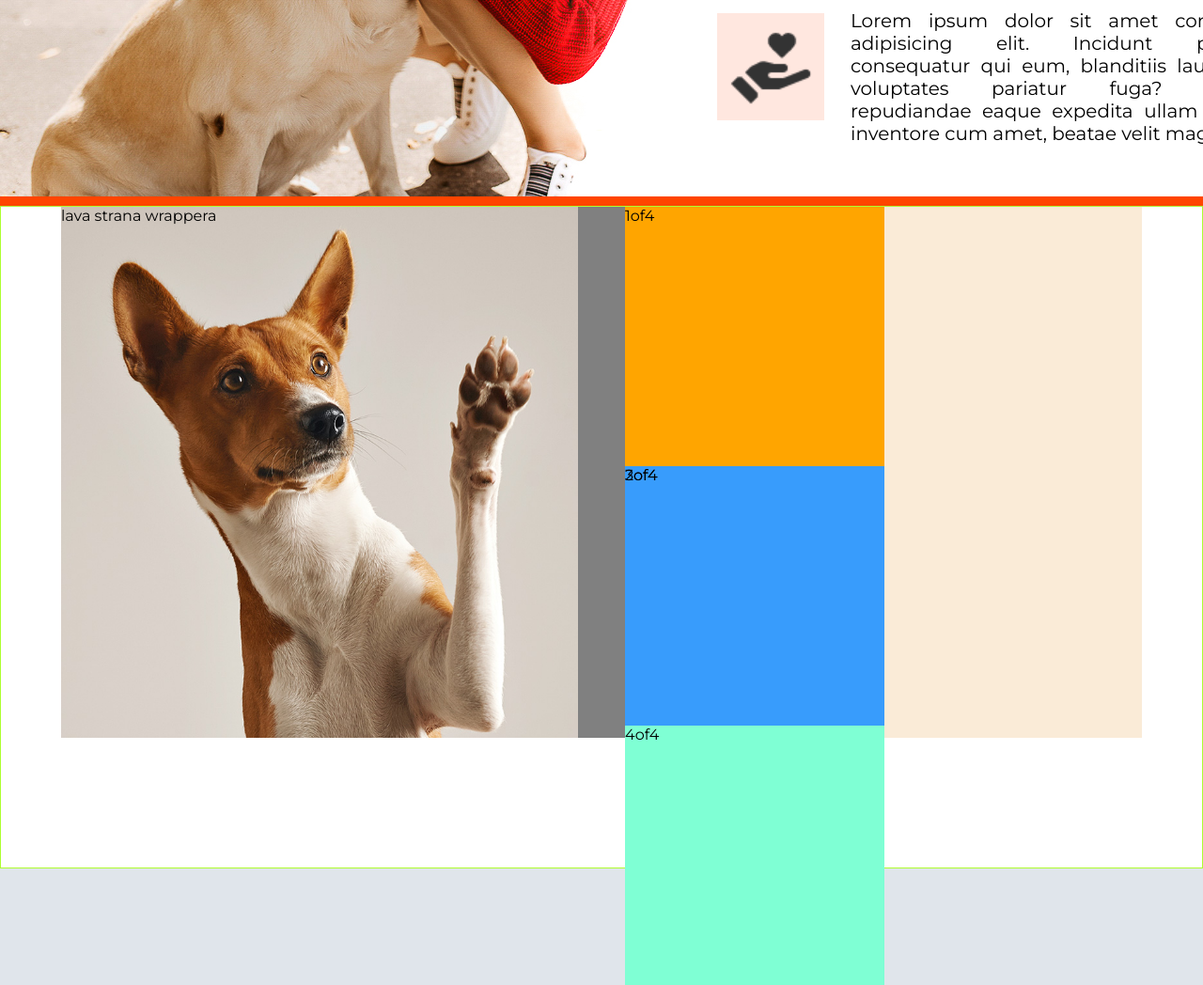
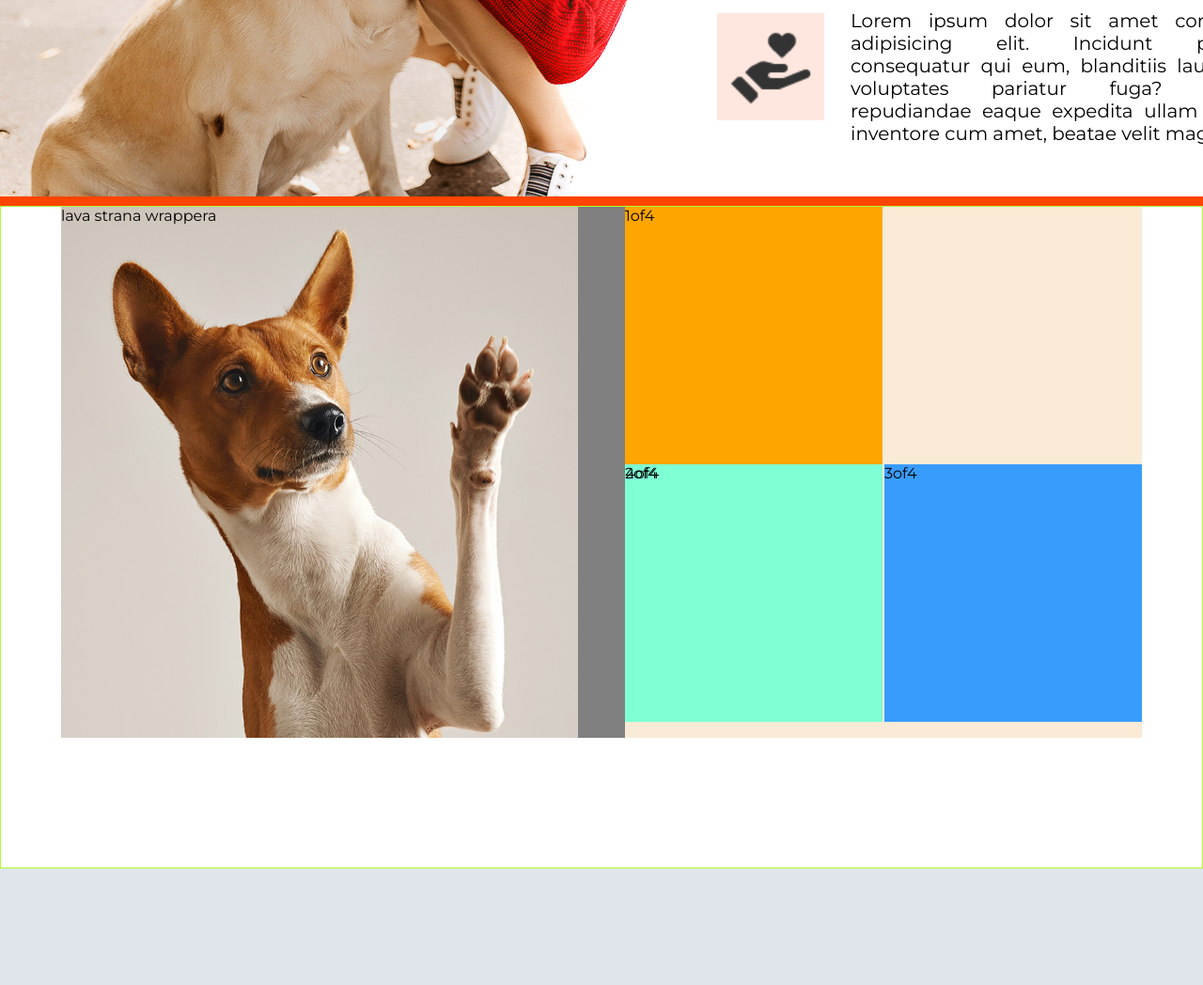
Before and after one commit to matejvalocky/WEB-UTULOK, a plain HTML site: page index.html in a window 1280 px wide. Shown: the part 3213-4261 px from the top of the page at 94% size. After the commit the page ends 4137 px from the top, so only its background shows below. Drawn offline with nearby package versions, Linux system fonts and the light colour scheme.

Commit message:
poziciovanie stvrtin pravej strany wrappera vencenie pokračovanie

```diff
--- a/index.html
+++ b/index.html
@@ -195,7 +195,7 @@
                     <div class="vencenieWrapperRight2of4 sizeOfVencenie">
                         2of4
                     </div>
-                    <div class="vencenieWrapperRight3of4 sizeOfVencenie">
+                    <div class="vencenieWrapperRight3of4 sizeOfVencenie floatRight">
                         3of4
                     </div>
                     <div class="vencenieWrapperRight4of4 sizeOfVencenie">
--- a/styles.css
+++ b/styles.css
@@ -674,7 +674,7 @@ body{
     }
 
     .sizeOfVencenie{
-        width: 276px;
-        height: 276px;
+        width: 274px;
+        height: 274px;
 
     }
```
